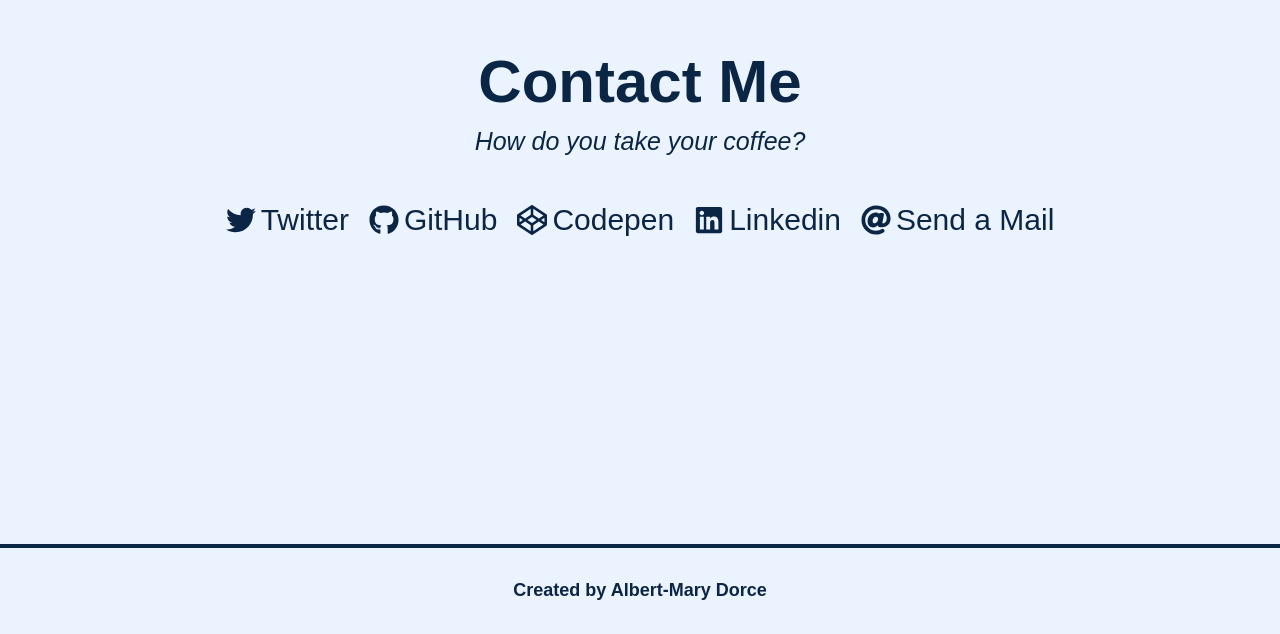
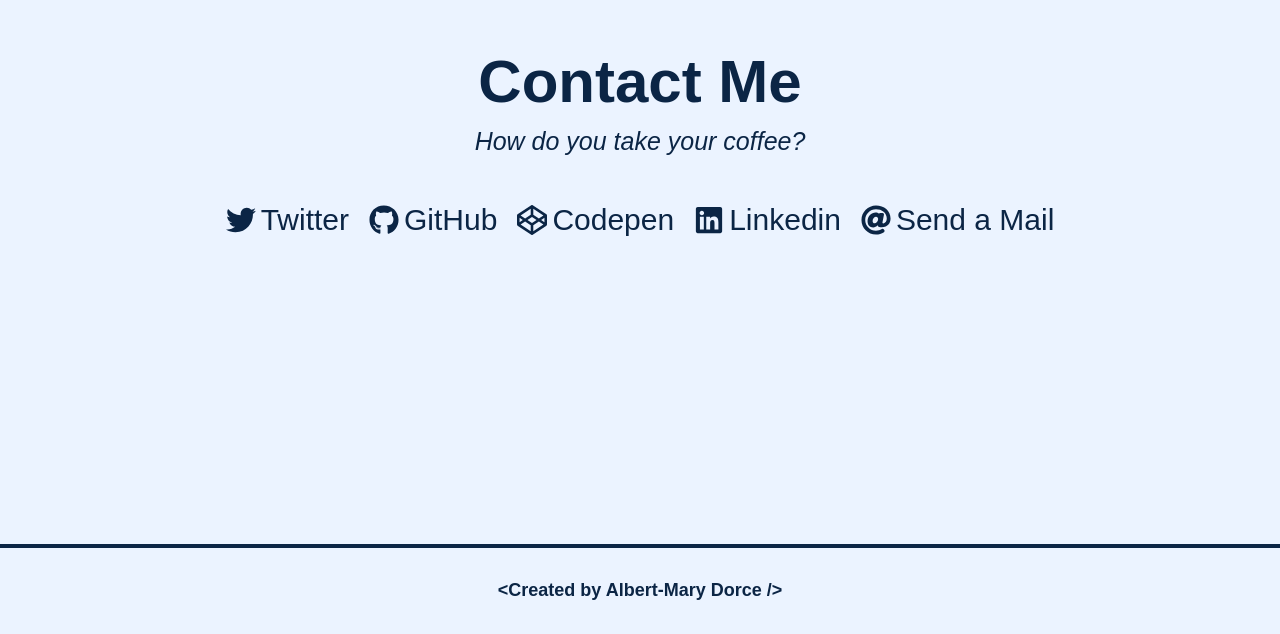
Before and after one commit to Albert4940/Portfolio-v2, a React (Create React App) app: page / in a window 1280 px wide. Shown: the part 2640-3274 px from the top of the page. Built offline with nearby package versions, Linux system fonts and the light colour scheme.

Commit message:
Add The character sequence

```diff
--- a/src/components/Footer/index.jsx
+++ b/src/components/Footer/index.jsx
@@ -22,7 +22,7 @@ const Footer = () => {
     const {isDeviceMobile} = useScreenSize();
     return(
         <FooterWrapper colors={colors} isDevice={isDeviceMobile}>
-            <p>Created by Albert-Mary Dorce</p>
+            <p><span >&lt;</span>Created by Albert-Mary Dorce <span >&#47;&gt;</span></p>
         </FooterWrapper>
     )
 }
```
